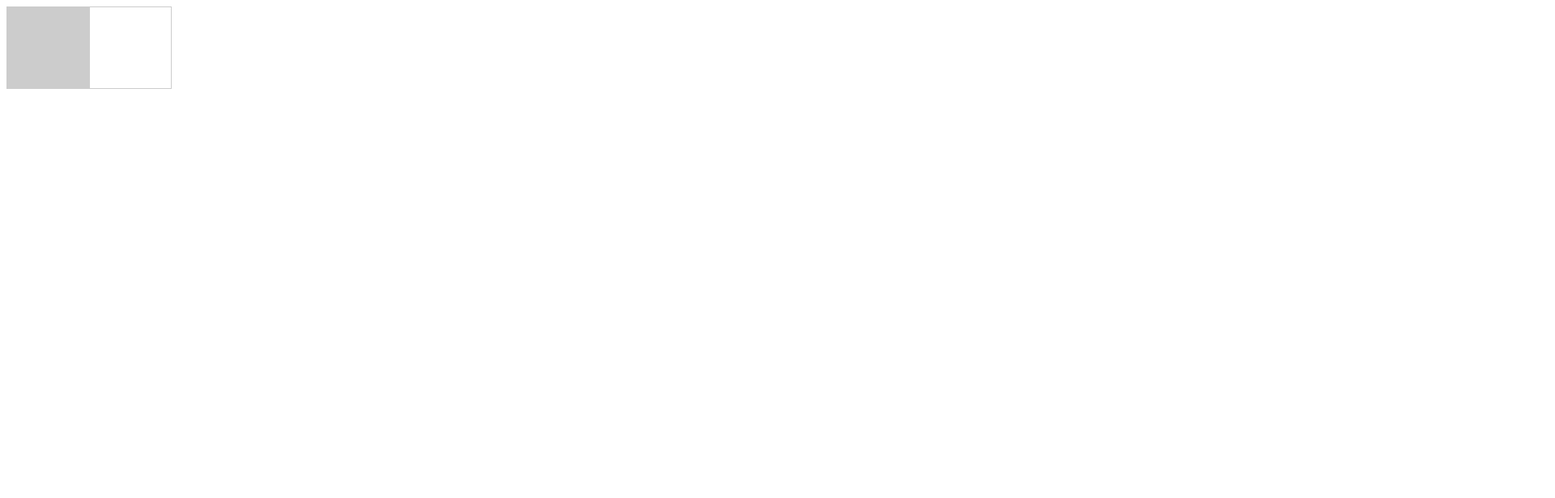
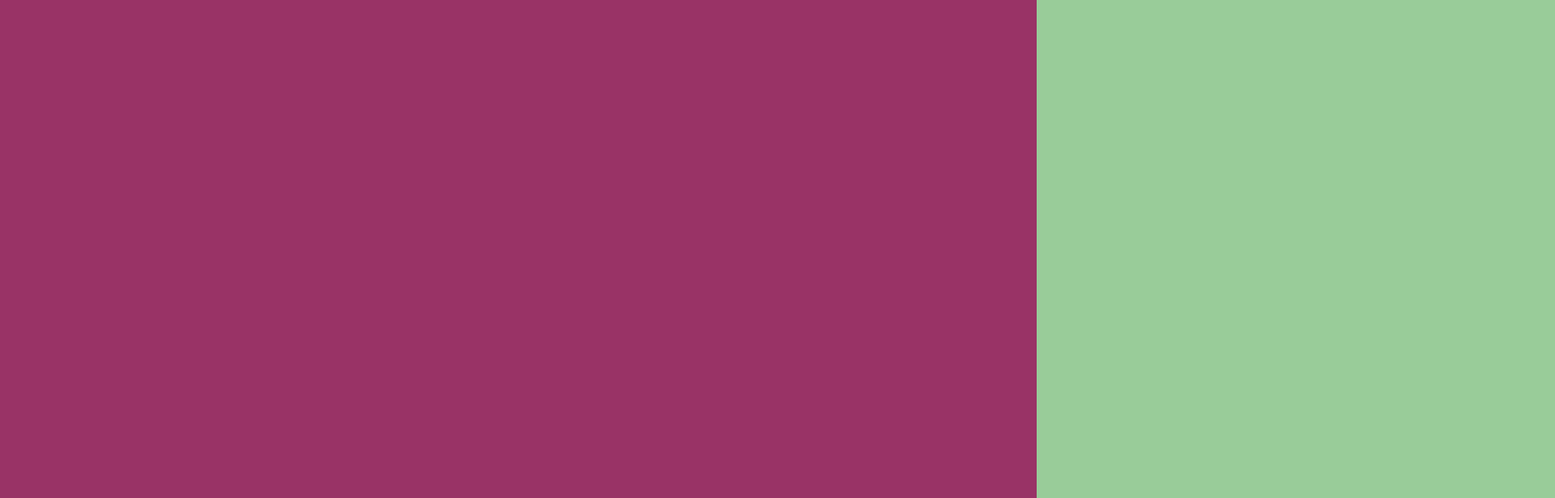
Before and after one commit to anilpradyumnac/swipejs-personal, a website: page public/index.html in a window 1280 px wide. Shown: the top 616 px of the page at 81% size, 1920 px wide, since content can reach past the window. Drawn offline with Linux system fonts and the light colour scheme.

Commit message:
Cleanup and css changes

```diff
--- a/public/index.html
+++ b/public/index.html
@@ -1,36 +1,38 @@
-<html>
+<!doctype html>
+<html lang="en">
   <head>
-		<meta http-equiv="Content-type" content="text/html; charset=utf-8" />
+    <meta name="viewport" content="width=device-width, user-scalable=no">
     <title>index</title>
     <style type="text/css" media="screen">
-		#container{
-            border:0px solid red;
+      html, body {
+        margin: 0px;
         padding: 0px;
-	        overflow:auto;
-	        position:absolute;
       }
-		.box{
-			border: 1px solid #ccc;
-	        height: 100px;
-	        width: 100px;
-	        margin:auto;
-	        float:left;
+      #container {
+        width: 200%;
+        height: 100%;
+        position: absolute;
+        float: left;
       }
-        #box1{
-            background-color:#ccc;
+      .box {
+        width: 50%;
+        height: 100%;
+        float: left;
+      }
+      #box1 {
+        background-color: #993366;
+      }
+      #box2 {
+        background-color: #99CC99;
       }
     </style>
-        <script type= "text/javascript" src = "test.js">
-
-
-        </script>
   </head>
   <body>
     <div id="container">
-
-            <div id="box1" class="box"></div>
-            <div id="box2" class="box"></div>
+      <div class="box" id="box1"></div>
+      <div class="box" id="box2"></div>
     </div>
+    <script type= "text/javascript" src = "test.js"></script>
     <script type= "text/javascript">
       touchHandler('container');
     </script>
```
Lines whose indentation alone changed are shown as unchanged.
